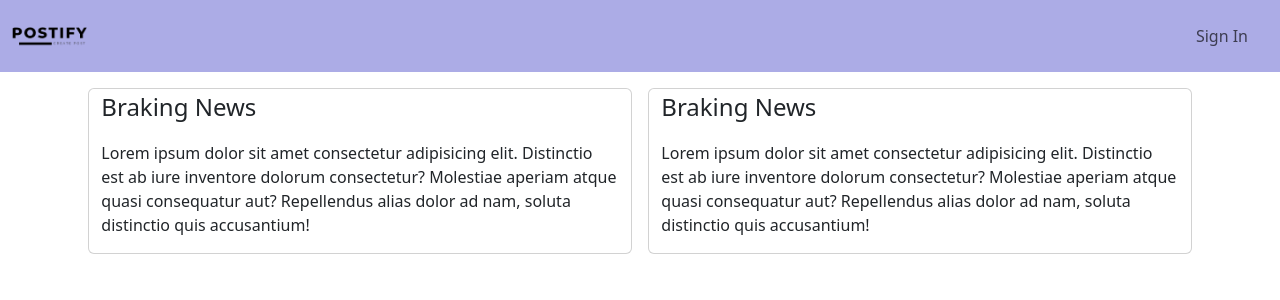
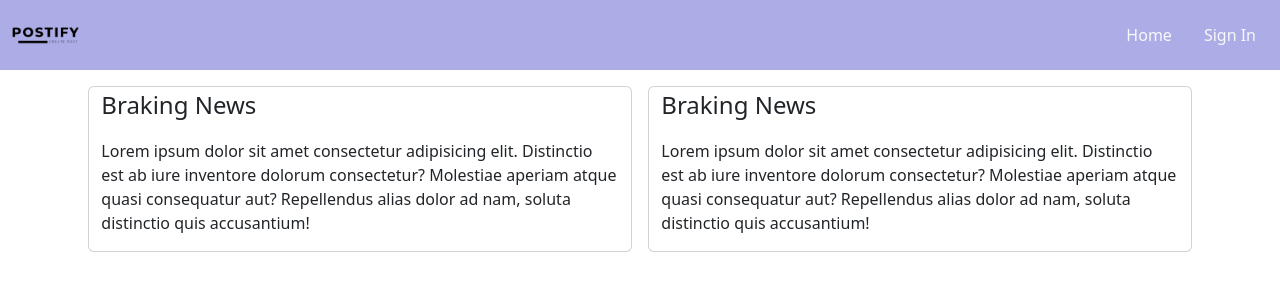
Before and after one commit to Nimisha-Mavar/Social-Media-Site, a React (Vite) app in the folder Social_Media/: page / in a window 1280 px wide. Shown: the top 300 px of the page. Built offline with nearby package versions, Linux system fonts and the light colour scheme; no server answers.

Commit message:
User Component Updated

```diff
--- a/Social_Media/src/componets/Navbar.tsx
+++ b/Social_Media/src/componets/Navbar.tsx
@@ -8,7 +8,7 @@ export const Navbar = () => {
   return (
     <>
       <nav
-        className="navbar navbar-expand-lg navbar-light"
+        className="navbar navbar-expand-md navbar-light"
         style={{ backgroundColor: "#ACACE6" }}
       >
         <div className="container-fluid justify-content-between">
@@ -20,7 +20,7 @@ export const Navbar = () => {
               <Link to="/" className="navbar-brand">
                 <img
                   src={img1}
-                  height="20"
+                  height="18"
                   alt="MDB Logo"
                   loading="lazy"
                   style={{ marginTop: "2px" }}
@@ -29,30 +29,42 @@ export const Navbar = () => {
             </a>
           </div>
           <ul className="navbar-nav flex-row">
+            <li className="nav-item me-3">
+              <Link
+                className="text-light nav-link d-sm-flex align-items-sm-center"
+                to="/"
+              >
+                Home
+              </Link>
+            </li>
             <li className="nav-item me-3 me-lg-1">
-              <a className="nav-link" href="#">
               <span>
                 {user ? (
                   <>
-                      <Link to="/createPost">
-                        <button className="btn btn-sm btn-light">
+                    <Link
+                      to="/createPost"
+                      className="text-light nav-link d-sm-flex align-items-sm-center"
+                    >
+                      <button className="btn btn-sm btn-light btn-rounded">
                         Create Post
                       </button>
                     </Link>
                   </>
                 ) : (
-                    <Link to="/login" className="nav-link">
+                  <Link
+                    to="/login"
+                    className="text-light nav-link d-sm-flex align-items-sm-center"
+                  >
                     Sign In
                   </Link>
                 )}
               </span>
-              </a>
             </li>
             {user && (
               <li className="nav-item me-3 me-lg-1">
-                <a
-                  className="nav-link d-sm-flex align-items-sm-center"
-                  href="#"
+                <Link
+                  to="/user"
+                  className="nav-link d-sm-flex align-items-sm-center text-light"
                 >
                   <img
                     src={
@@ -63,10 +75,9 @@ export const Navbar = () => {
                     height="22"
                     loading="lazy"
                   />
-                  <strong className="d-none d-sm-block ms-1">
-                    <Link to="/user">{user?.displayName}</Link>
-                  </strong>
-                </a>
+                  &nbsp;
+                  {user?.displayName}
+                </Link>
               </li>
             )}
           </ul>
--- a/Social_Media/src/componets/User.tsx
+++ b/Social_Media/src/componets/User.tsx
@@ -13,6 +13,7 @@ export const User = () => {
   const [user] = useAuthState(auth);
   return (
     <>
+      <div className="row justify-content-center align-items-center mt-4">
         <div className="card" style={{ width: "18rem" }}>
           <div className="card-body  justify-content-center align-items-center">
             <h5 className="card-title">{user?.displayName}</h5>
@@ -21,6 +22,7 @@ export const User = () => {
             </button>
           </div>
         </div>
+      </div>
     </>
   );
 };
```
Lines whose indentation alone changed are shown as unchanged.
